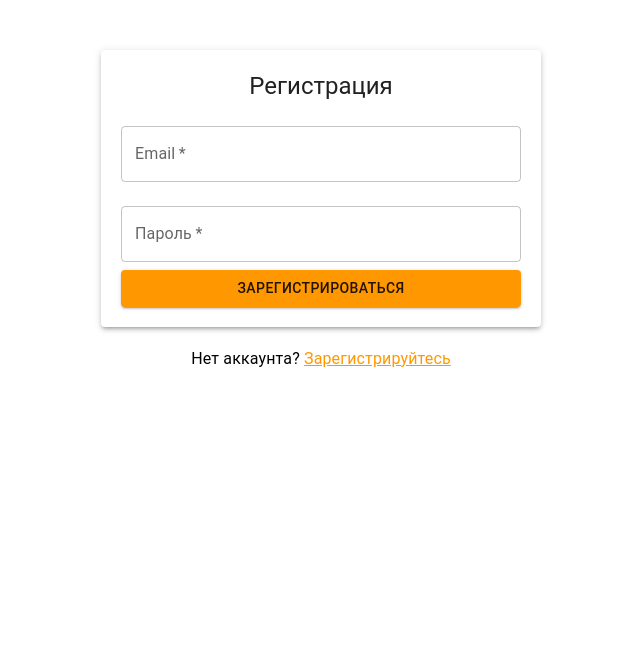
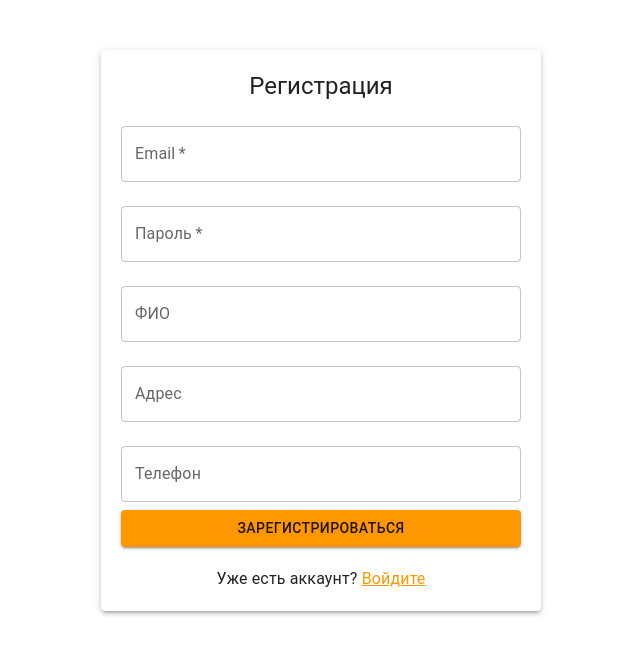
Before and after one commit to CVladim1r/Front-Munka, a React (Vite) app: page /registration in a window 1280 px wide. Before the commit this address led to /auth. Shown: the top 654 px of the page, without its empty margins (319-959 px from the left). Built offline with nearby package versions, Linux system fonts and the light colour scheme; the HTML template or start-up script is replaced by a standard one.

Commit message:
work-v auth/reg

```diff
--- a/src/App.tsx
+++ b/src/App.tsx
@@ -2,7 +2,9 @@ import React from 'react';
 import { Navigate, Route, BrowserRouter as Router, Routes } from 'react-router-dom';
 import MainPage from './components/MainPage';
 import { AuthProvider, useAuth } from './context/AuthContext';
-import AuthSwitch from './context/AuthSwitch';
+//import AuthSwitch from './context/AuthSwitch';
+import LoginForm from './components/LoginForm';
+import RegisterForm from './components/RegisterForm';
 
 const App: React.FC = () => {
     return (
@@ -16,14 +18,16 @@ const App: React.FC = () => {
 
 const AppRoutes: React.FC = () => {
     const { isAuthenticated } = useAuth();
+      //      <Route path="/auth" element={<AuthSwitch />} />
 
     return (
         <Routes>
-            <Route path="/auth" element={<AuthSwitch />} />
+            <Route path="/login" element={<LoginForm />} />
+            <Route path="/registration" element={<RegisterForm />} />
             {isAuthenticated ? (
                 <Route path="/" element={<MainPage />} />
             ) : (
-                <Route path="*" element={<Navigate to="/auth" />} />
+                <Route path="*" element={<Navigate to="/login" />} />
             )}
         </Routes>
     );
--- a/src/components/LoginForm.tsx
+++ b/src/components/LoginForm.tsx
@@ -1,7 +1,7 @@
 import React, { useState, useContext } from 'react';
 import axios from 'axios';
 import { AuthContext } from '../context/AuthContext';
-import { useNavigate } from 'react-router-dom';
+import { useNavigate, Link } from 'react-router-dom';
 import { createTheme, ThemeProvider } from '@mui/material/styles';
 import { orange } from '@mui/material/colors';
 import { TextField, Button, Typography, Paper } from '@mui/material';
@@ -35,7 +35,7 @@ const LoginForm: React.FC = () => {
         <ThemeProvider theme={theme}>
             <Paper elevation={3} style={{ padding: 20, maxWidth: 400, margin: 'auto', marginTop: 50 }}>
                 <Typography variant="h5" align="center" gutterBottom>
-                    Регистрация
+                    Авторизация
                 </Typography>
                 <form onSubmit={handleSubmit}>
                     <TextField
@@ -57,8 +57,14 @@ const LoginForm: React.FC = () => {
                         required
                     />
                     <Button type="submit" variant="contained" color="primary" fullWidth>
-                        Зарегистрироваться
+                        Войти
                     </Button>
+                    <Typography variant="body1" align="center" style={{ marginTop: 20 }}>
+                        Нет аккаунта?{' '}
+                        <Link to="/registration" style={{ color: theme.palette.primary.main }}>
+                            Зарегистрируйтесь
+                        </Link>
+                    </Typography>
                 </form>
             </Paper>
         </ThemeProvider>
--- a/src/components/RegisterForm.tsx
+++ b/src/components/RegisterForm.tsx
@@ -1,5 +1,17 @@
 import React, { useState } from 'react';
 import axios from 'axios';
+import { Link } from 'react-router-dom';
+import { createTheme, ThemeProvider } from '@mui/material/styles';
+import { orange } from '@mui/material/colors';
+import { TextField, Button, Typography, Paper } from '@mui/material';
+
+const theme = createTheme({
+    palette: {
+        primary: {
+            main: orange[500],
+        },
+    },
+});
 
 const RegisterForm: React.FC = () => {
     const [email, setEmail] = useState('');
@@ -19,41 +31,66 @@ const RegisterForm: React.FC = () => {
     };
 
     return (
+        <ThemeProvider theme={theme}>
+            <Paper elevation={3} style={{ padding: 20, maxWidth: 400, margin: 'auto', marginTop: 50 }}>
+                <Typography variant="h5" align="center" gutterBottom>
+                    Регистрация
+                </Typography>
                 <form onSubmit={handleSubmit}>
-            <input
+                    <TextField
+                        label="Email"
                         type="email"
                         value={email}
                         onChange={(e) => setEmail(e.target.value)}
-                placeholder="Email"
+                        fullWidth
+                        margin="normal"
                         required
                     />
-            <input
+                    <TextField
+                        label="Пароль"
                         type="password"
                         value={password}
                         onChange={(e) => setPassword(e.target.value)}
-                placeholder="Password"
+                        fullWidth
+                        margin="normal"
                         required
                     />
-            <input
+                    <TextField
+                        label="ФИО"
                         type="text"
                         value={fullName}
                         onChange={(e) => setFullName(e.target.value)}
-                placeholder="Full Name"
+                        fullWidth
+                        margin="normal"
                     />
-            <input
+                    <TextField
+                        label="Адрес"
                         type="text"
                         value={address}
                         onChange={(e) => setAddress(e.target.value)}
-                placeholder="Address"
+                        fullWidth
+                        margin="normal"
                     />
-            <input
+                    <TextField
+                        label="Телефон"
                         type="text"
                         value={phone}
                         onChange={(e) => setPhone(e.target.value)}
-                placeholder="Phone"
+                        fullWidth
+                        margin="normal"
                     />
-            <button type="submit">Register</button>
+                    <Button type="submit" variant="contained" color="primary" fullWidth>
+                        Зарегистрироваться
+                    </Button>
                 </form>
+                <Typography variant="body1" align="center" style={{ marginTop: 20 }}>
+                    Уже есть аккаунт?{' '}
+                    <Link to="/login" style={{ color: theme.palette.primary.main }}>
+                        Войдите
+                    </Link>
+                </Typography>
+            </Paper>
+        </ThemeProvider>
     );
 };
 
```
Lines whose indentation alone changed are shown as unchanged.
